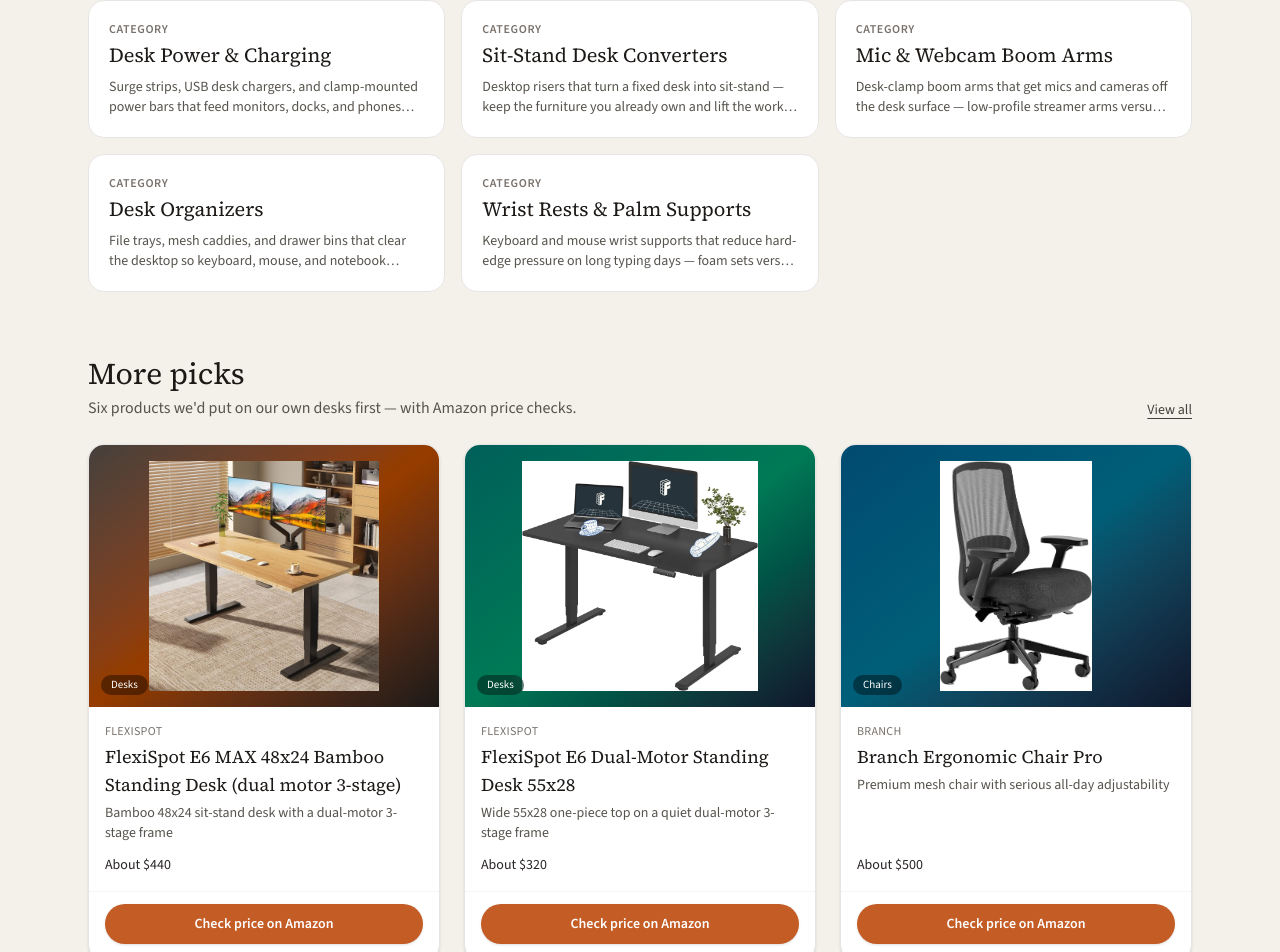
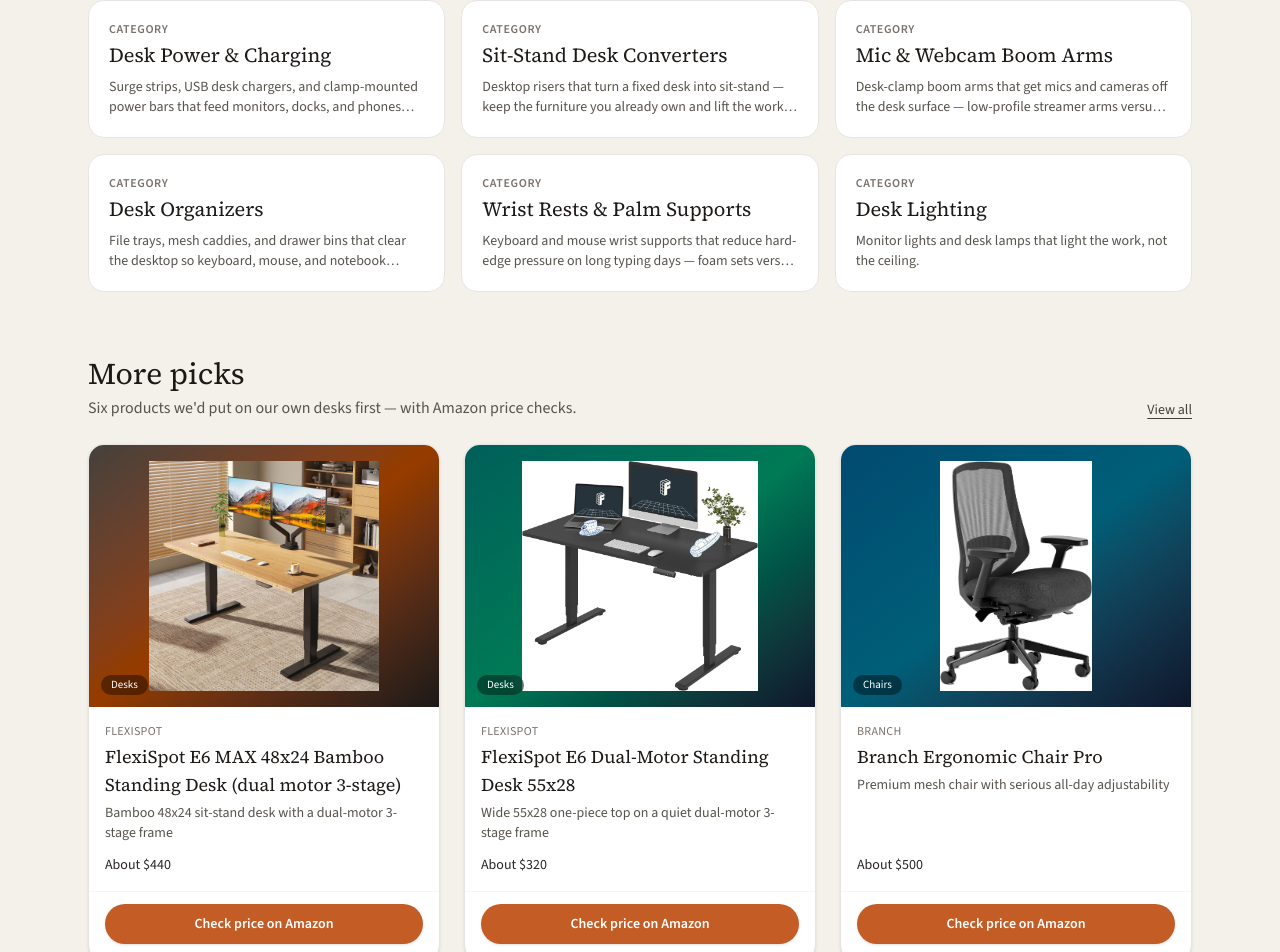
Before and after one commit to tygriffin045/deskworth, a Next.js app: page / in a window 1280 px wide. Shown: the part 2254-3206 px from the top of the page. Built offline with nearby package versions, Linux system fonts and the light colour scheme; no server answers.

Commit message:
Add Desk Lighting category

```diff
--- a/src/data/categories.ts
+++ b/src/data/categories.ts
@@ -119,6 +119,12 @@ export const categories: Category[] = [
     shortLabel: "Wrist rests",
     description:
       "Keyboard and mouse wrist supports that reduce hard-edge pressure on long typing days — foam sets versus classic gel pads.",
+  },,
+  {
+    slug: "desk-lighting",
+    name: "Desk Lighting",
+    shortLabel: "Lighting",
+    description: "Monitor lights and desk lamps that light the work, not the ceiling.",
   },
 ];
 
```
